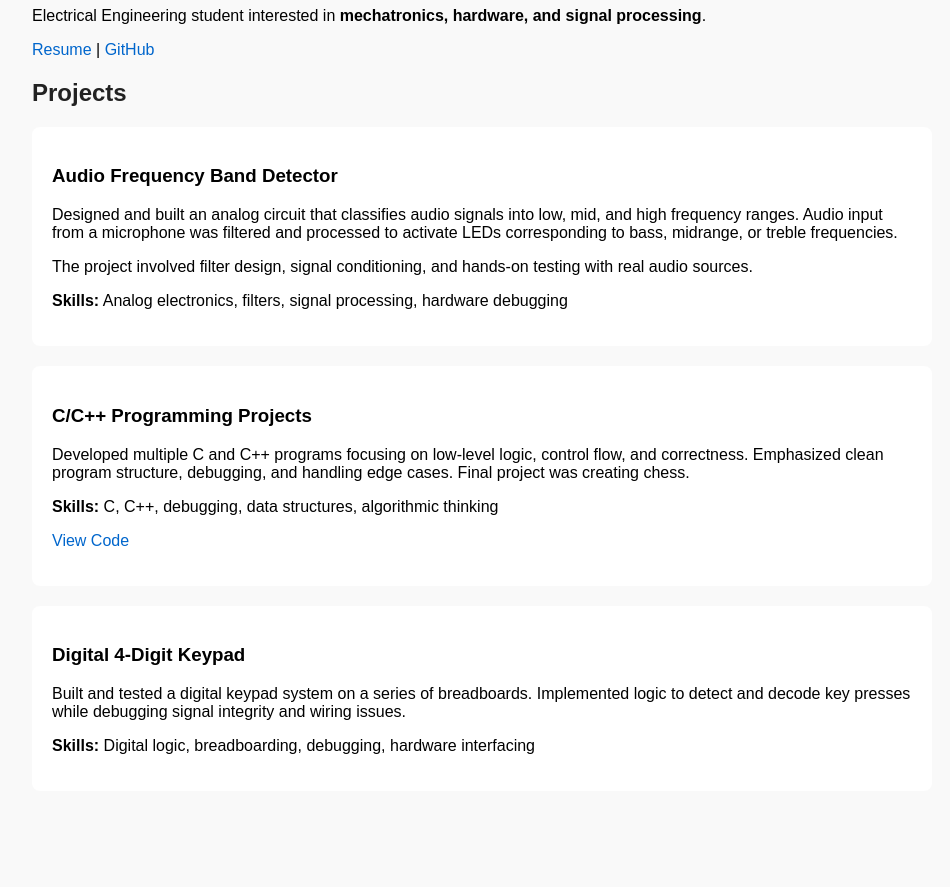
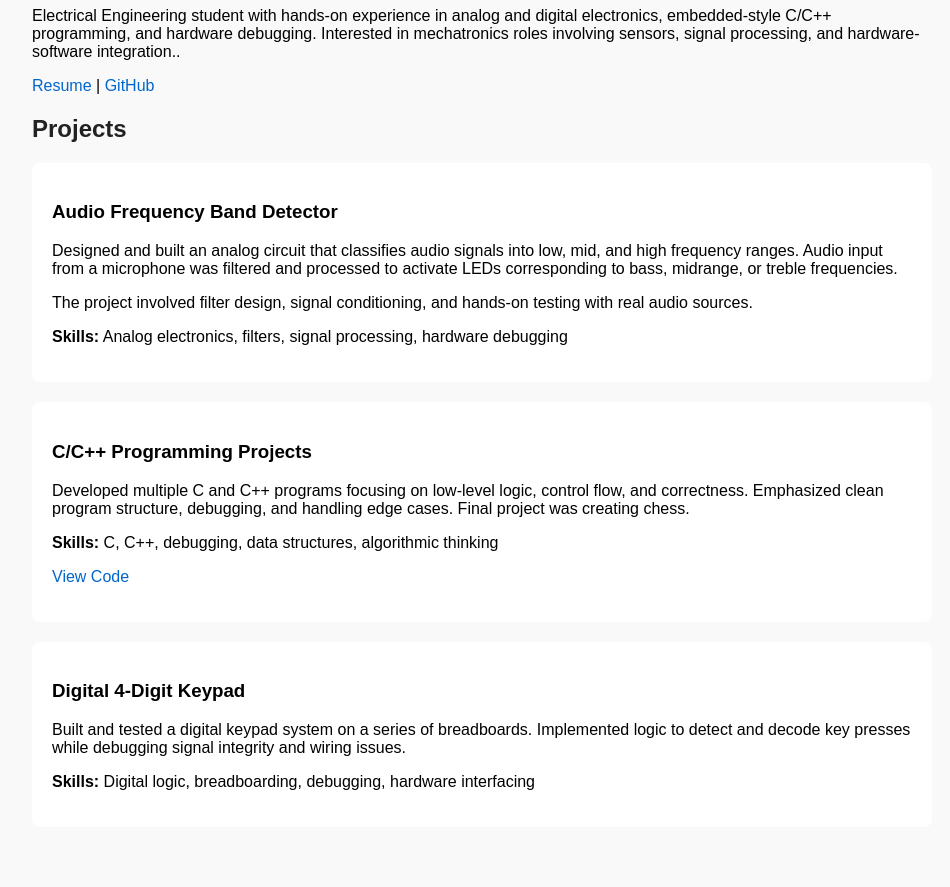
Before and after one commit to nickkpham/nickpham.github.io, a plain HTML site: page index.html in a window 1280 px wide. Shown: the part 113-1000 px from the top of the page, without its empty margins (158-1108 px from the left). Before the commit the page ends 964 px from the top, so only its background shows below. Drawn offline with Linux system fonts and the light colour scheme.

Commit message:
Revise personal description in index.html
Updated personal description to include hands-on experience and specific interests.

```diff
--- a/index.html
+++ b/index.html
@@ -30,7 +30,7 @@
 
 <h1>Nick Pham</h1>
 <p>
-Electrical Engineering student interested in <b>mechatronics, hardware, and signal processing</b>.
+Electrical Engineering student with hands-on experience in analog and digital electronics, embedded-style C/C++ programming, and hardware debugging. Interested in mechatronics roles involving sensors, signal processing, and hardware-software integration..
 </p>
 
 <p>
```
